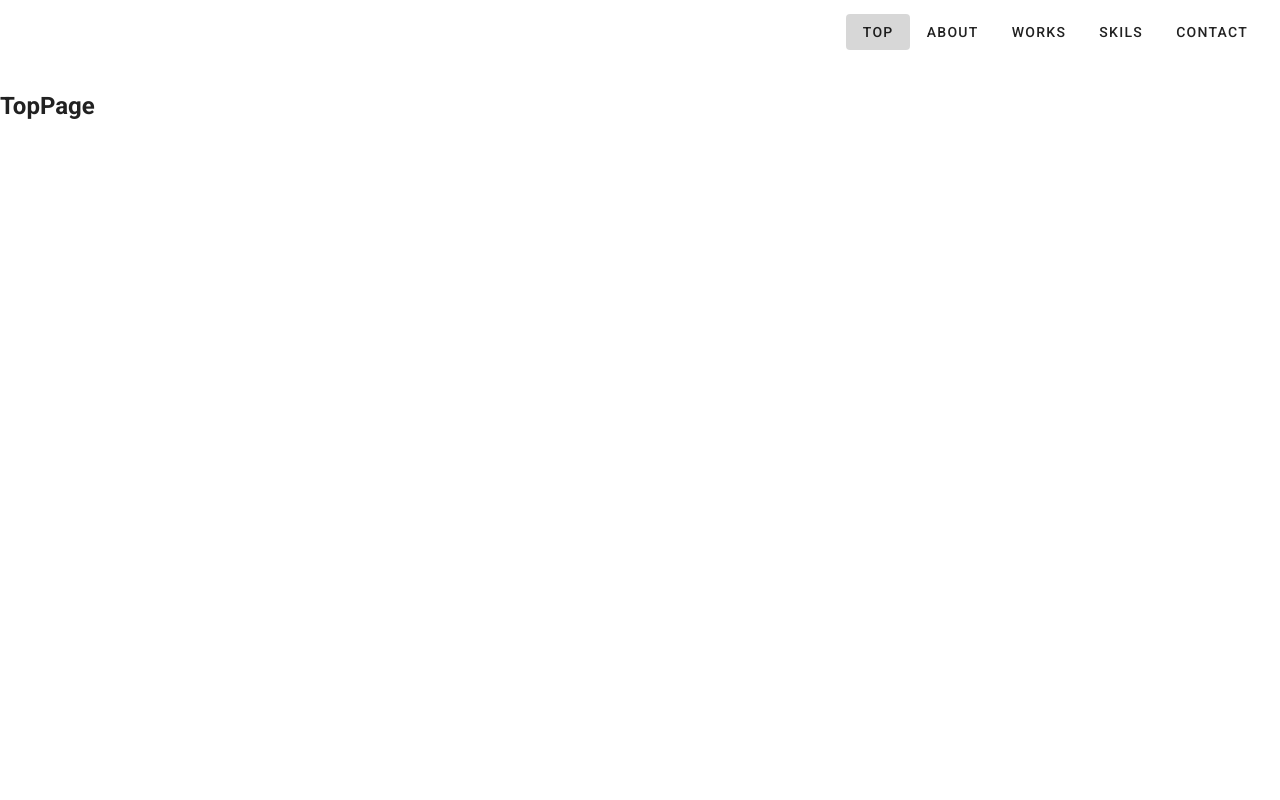
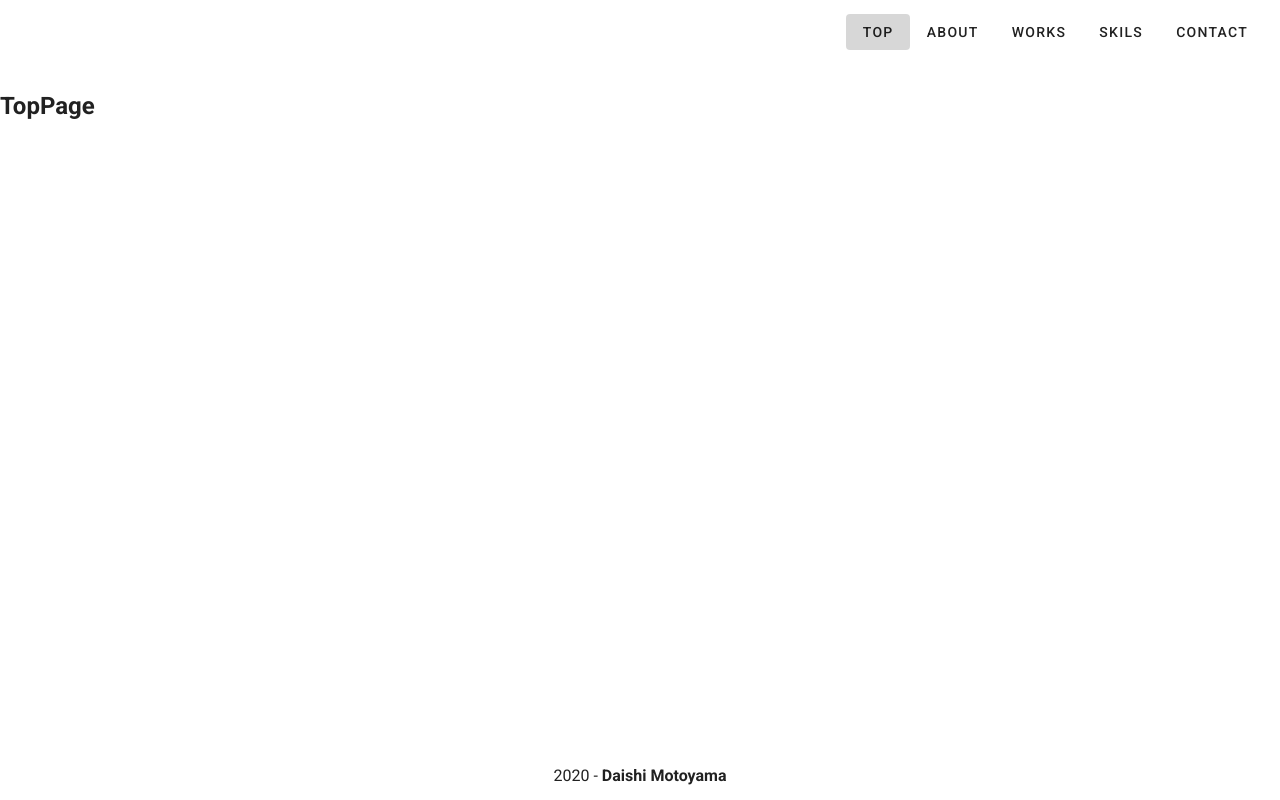
Before and after one commit to daihsi/my-portfolio, a Vue app: page / in a window 1280 px wide. Built offline with nearby package versions, Linux system fonts and the light colour scheme.

Commit message:
Add: フッター追加

```diff
--- a/src/App.vue
+++ b/src/App.vue
@@ -4,17 +4,20 @@
     <v-main>
       <router-view></router-view>
     </v-main>
+    <Footer></Footer>
   </v-app>
 </template>
 
 <script>
 import Header from "./components/Header.vue";
+import Footer from "./components/Footer.vue";
 
 export default {
   name: 'App',
 
   components: {
     Header,
+    Footer
   },
 
   data: () => ({
--- a/src/components/Footer.vue
+++ b/src/components/Footer.vue
@@ -1,3 +1,24 @@
 <template>
-  <h2>Fotter</h2>
+  <v-footer
+    absolute
+    padless
+    color="transparent"
+  >
+    <v-col
+      flat
+      class="text-center"
+      cols="12"
+    >
+      {{ date }} - <strong>Daishi Motoyama</strong>
+    </v-col>
+  </v-footer>
 </template>
+
+<script>
+export default {
+  data:() => ({
+    //年を取得
+    date: new Date().getFullYear(),
+  })
+}
+</script>
```
